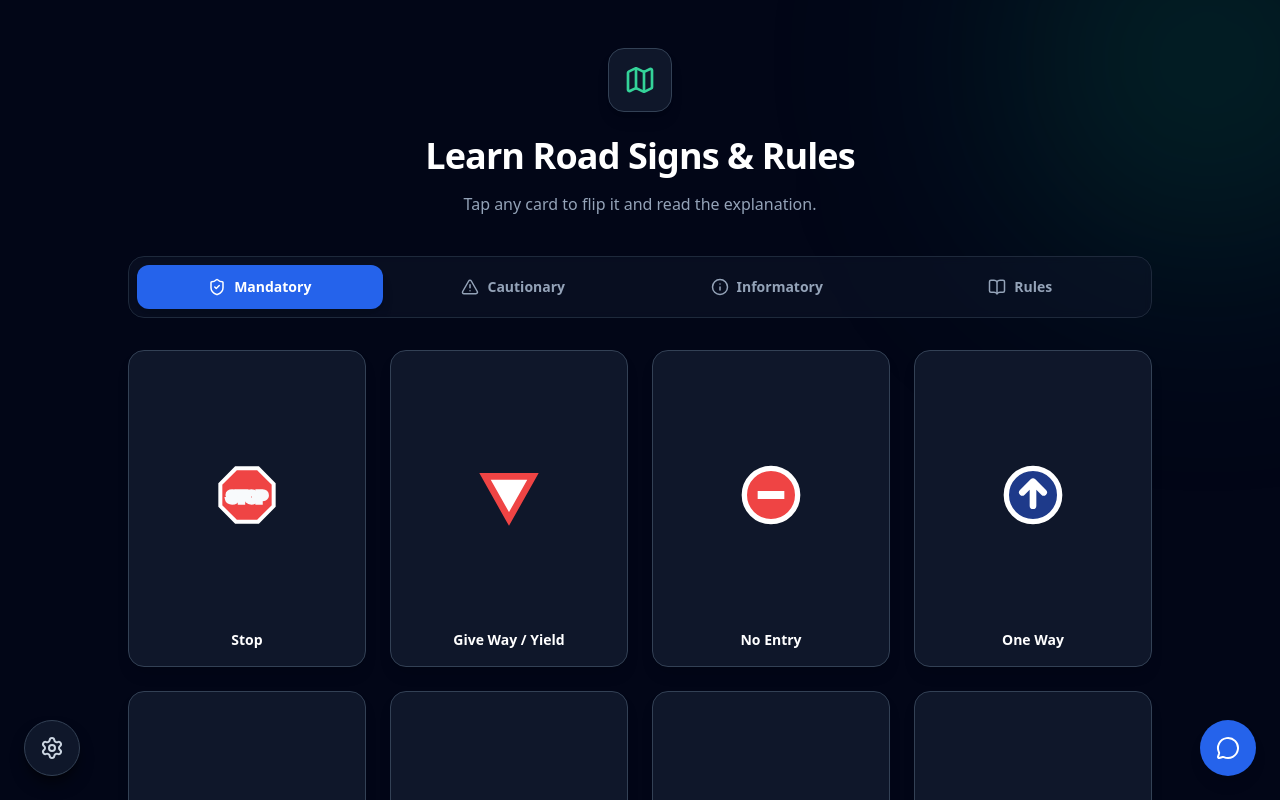
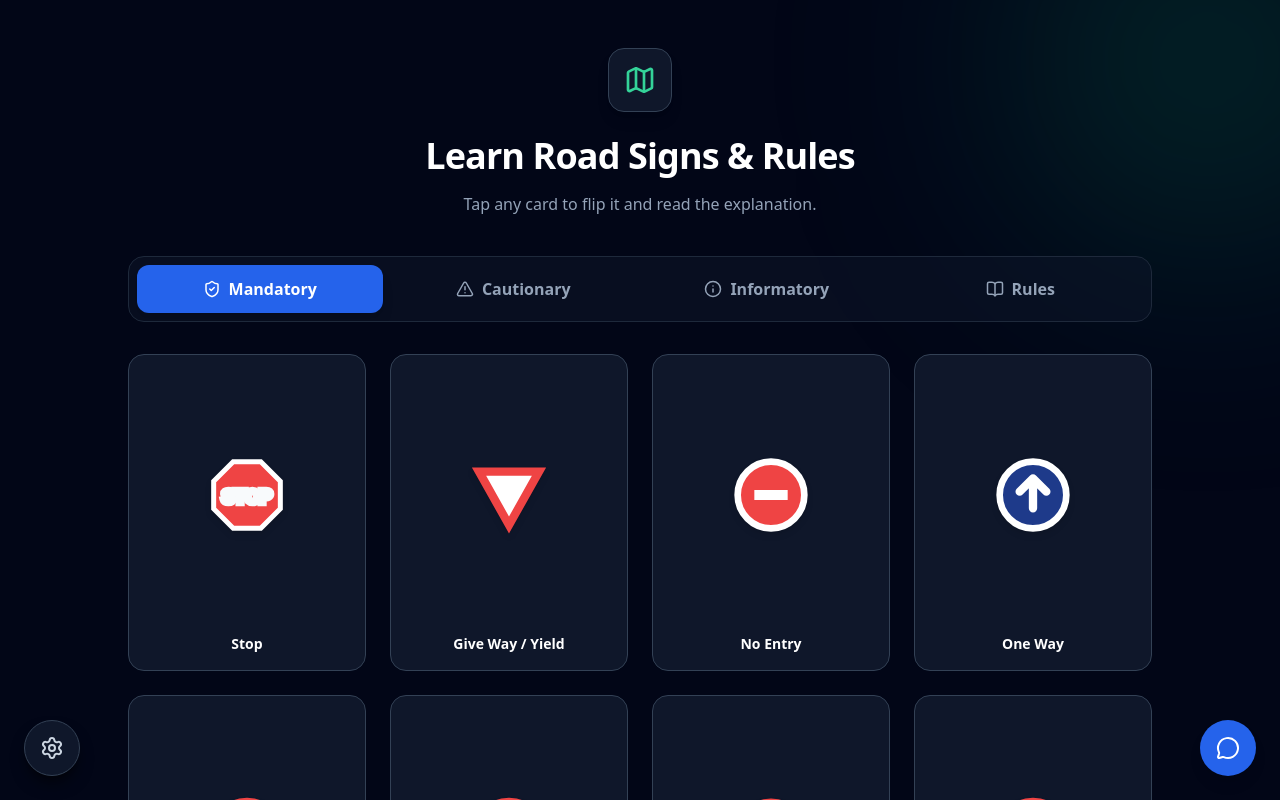
Before and after one commit to xAvirajx/Licence-Saathi, a React (Vite) app: page /learn in a window 1280 px wide. Shown: the top 800 px of the page. Built offline with nearby package versions, Linux system fonts and the light colour scheme.

Commit message:
Fix SVG rendering sizing on Learn.jsx flashcards

```diff
--- a/src/pages/Learn.jsx
+++ b/src/pages/Learn.jsx
@@ -5,7 +5,7 @@ import { motion, AnimatePresence } from 'framer-motion';
 import { Map, Volume2, BookOpen, AlertTriangle, Info, ShieldCheck } from 'lucide-react';
 
 export default function Learn() {
-  const { lang, readAloud } = useContext(AppContext); // Pull readAloud from AppContext
+  const { lang } = useContext(AppContext);
   const [activeTab, setActiveTab] = useState('mandatory');
   const [flippedCards, setFlippedCards] = useState({});
   const [hasVoiceSupport, setHasVoiceSupport] = useState(false);
@@ -31,7 +31,7 @@ export default function Learn() {
 
   const handleListen = (e, text) => {
     e.stopPropagation();
-    if (!window.speechSynthesis || !readAloud) return;
+    if (!window.speechSynthesis) return;
     window.speechSynthesis.cancel();
 
     const utterance = new SpeechSynthesisUtterance(text);
@@ -62,19 +62,35 @@ export default function Learn() {
   const rulesOfTheRoad = [
     {
       title: { en: "Keep Left", hi: "बाईं ओर चलें", gu: "હંમેશા ડાબી બાજુ ચાલો" },
-      desc: { en: "Always drive on the left side of the road and let traffic pass on your right.", hi: "हमेशा सड़क के बाईं ओर गाड़ी चलाएं और यातायात को अपने दाईं ओर से गुजरने दें।", gu: "હંમેશા રસ્તાની ડાબી બાજુ વાહન ચલાવો જેથી સામેથી આવતા વાહનો નીકળી શકે." }
+      desc: {
+        en: "Always drive on the left side of the road and let traffic pass on your right.",
+        hi: "हमेशा सड़क के बाईं ओर गाड़ी चलाएं और यातायात को अपने दाईं ओर से गुजरने दें।",
+        gu: "હંમેશા રસ્તાની ડાબી બાજુ વાહન ચલાવો જેથી જે સામેથી આવતા વાહનો નીકળી શકે."
+      }
     },
     {
       title: { en: "Overtaking", hi: "ओवरटेकिंग", gu: "ઓવરટેકિંગ નિયમ" },
-      desc: { en: "Overtake only from the right side. Never overtake on curves or bridges.", hi: "केवल दाईं ओर से ओवरटेक करें। मोड़ या पुल पर कभी भी ओवरटेक न करें।", gu: "હંમેશા વાહનની જમણી બાજુથી ઓવરટેક કરો. વળાંક કે પુલ પર ક્યારેય ઓવરટેક ન કરો." }
+      desc: {
+        en: "Overtake only from the right side. Never overtake on curves or bridges.",
+        hi: "केवल दाईं ओर से ओवरटेक करें। मोड़ या पुल पर कभी भी ओवरटेक न करें।",
+        gu: "હંમેશા વાહનની જમણી બાજુથી ઓવરટેક કરો. વળાંક કે પુલ પર ક્યારેય ઓવરટેક ન કરો."
+      }
     },
     {
       title: { en: "Intersections", hi: "चौराहे", gu: "ચોક કે ટ્રાફિક જંકશન" },
-      desc: { en: "Slow down at intersections and give way to traffic on the right.", hi: "चौराहों पर गति कम करें और दाईं ओर के यातायात को रास्ता दें।", gu: "ચોક પર વાહનની ઝડપધીમી કરો અને જમણી બાજુના ટ્રાફિકને જવા દો." }
+      desc: {
+        en: "Slow down at intersections and give way to traffic on the right.",
+        hi: "चौराहों पर गति कम करें और दाईं ओर के यातायात को रास्ता दें।",
+        gu: "ચોક પર વાહનની ઝડપ ધીમી કરો અને જમણી બાજુના ટ્રાફિકને જવા દો."
+      }
     },
     {
       title: { en: "Emergency Vehicles", hi: "आपातकालीन वाहन", gu: "કટોકટી વાહનો" },
-      desc: { en: "Always pull over to the left to allow ambulances and fire engines to pass.", hi: "आपको हमेशा बाईं ओर खींचना चाहिए और आपातकालीन वाहनों को मुफ्त मार्ग देना चाहिए।", gu: "એમ્બ્યુલન્સ અને ફાયર બ્રિગેડ જેવા વાહનો માટે હંમેશા સાઈડ આપો." }
+      desc: {
+        en: "Always pull over to the left to allow ambulances and fire engines to pass.",
+        hi: "आपको हमेशा बाईं ओर खींचना चाहिए और आपातकालीन वाहनों को रास्ता देना चाहिए।",
+        gu: "એમ્બ્યુલન્સ અને ફાયર એન્જિનને પસાર થવા દેવા માટે હંમેશા ડાબી બાજુ વાહન ચલાવો."
+      }
     }
   ];
 
@@ -83,7 +99,6 @@ export default function Learn() {
       <div className="absolute top-[-10%] right-[-10%] w-[400px] h-[400px] bg-emerald-600/20 rounded-full blur-[120px] pointer-events-none"></div>
 
       <div className="max-w-5xl mx-auto w-full relative z-10">
-
         <div className="text-center mb-10">
           <div className="inline-flex items-center justify-center w-16 h-16 bg-slate-900 border border-slate-700 rounded-2xl mb-6 shadow-lg">
             <Map className="text-emerald-400" size={32} />
@@ -92,16 +107,16 @@ export default function Learn() {
             {lang === 'en' ? 'Learn Road Signs & Rules' : lang === 'hi' ? 'सड़क संकेत और नियम सीखें' : 'રોડ સાઇન્સ અને નિયમો શીખો'}
           </h1>
           <p className="text-slate-400">
-            {lang === 'en' ? 'Tap any card to flip it and read the explanation.' : lang === 'hi' ? 'इसे पलटने और स्पष्टीकरण पढ़ने के लिए किसी भी कार्ड पर टैप करें।' : 'વિગતો વાંચવા અને કાર્ડ ફ્લિપ કરવા માટે ટેપ કરો.'}
+            {lang === 'en' ? 'Tap any card to flip it and read the explanation.' : lang === 'hi' ? 'इसे पलटने और स्पष्टीकरण पढ़ने के लिए किसी भी कार्ड पर टैप करें।' : 'વિગતો વાંચવા માટે કાર્ડ પર ટેપ કરો.'}
           </p>
         </div>
 
-        <div className="flex overflow-x-auto no-scrollbar gap-2 mb-8 bg-slate-900/50 p-2 rounded-2xl border border-slate-800 backdrop-blur-sm">
+        <div className="flex overflow-x-auto no-scrollbar gap-2 mb-8 bg-slate-900/50 p-2 rounded-2xl border border-slate-800">
           {tabs.map(tab => (
             <button
               key={tab.id}
               onClick={() => setActiveTab(tab.id)}
-              className={`flex-1 min-w-[110px] flex items-center justify-center gap-2 py-3 px-3 rounded-xl font-bold text-xs sm:text-sm transition-all ${
+              className={`flex-1 min-w-[110px] flex items-center justify-center gap-2 py-3 px-3 rounded-xl font-bold transition-all ${
                 activeTab === tab.id
                   ? 'bg-blue-600 text-white shadow-lg'
                   : 'text-slate-400 hover:text-slate-200 hover:bg-slate-800'
@@ -123,12 +138,11 @@ export default function Learn() {
             {activeTab === 'rules' ? (
               <div className="grid grid-cols-1 md:grid-cols-2 gap-6">
                 {rulesOfTheRoad.map((rule, idx) => (
-                  <div key={idx} className="bg-slate-900/50 backdrop-blur-md border border-slate-800 rounded-3xl p-6 shadow-xl relative">
-                    {/* FIXED: Check both hasVoiceSupport AND readAloud global state */}
-                    {hasVoiceSupport && readAloud && (
+                  <div key={idx} className="relative bg-slate-900/50 backdrop-blur-md border border-slate-800 rounded-3xl p-6 shadow-xl">
+                    {hasVoiceSupport && (
                       <button
                         onClick={(e) => handleListen(e, `${rule.title[lang] || rule.title.en}. ${rule.desc[lang] || rule.desc.en}`)}
-                        className="absolute top-6 right-6 w-10 h-10 bg-slate-800 text-blue-400 rounded-full flex items-center justify-center hover:bg-slate-700 transition"
+                        className="absolute top-6 right-6 w-10 h-10 bg-slate-800 text-blue-400 hover:text-white rounded-full flex items-center justify-center transition"
                       >
                         <Volume2 size={18} />
                       </button>
@@ -155,30 +169,32 @@ export default function Learn() {
                         initial={false}
                         animate={{ rotateY: flippedCards[sign.id] ? 180 : 0 }}
                       >
+                        {/* Front of Card */}
                         <div
-                          className="absolute w-full h-full bg-slate-900 border border-slate-700 rounded-2xl p-4 flex flex-col items-center justify-between shadow-lg hover:border-slate-500 transition-colors"
+                          className="absolute w-full h-full bg-slate-900 border border-slate-700 rounded-2xl p-4 flex flex-col"
                           style={{ backfaceVisibility: 'hidden' }}
                         >
-                          <div className="flex-1 w-full flex items-center justify-center p-2">
+                          {/* COLOR AND SIZE FIX APPLIED HERE */}
+                          <div className="flex-1 flex items-center justify-center p-2 drop-shadow-md [&>svg]:w-20 [&>svg]:h-20">
                             {sign.icon}
                           </div>
-                          <h4 className="text-center font-bold text-white text-xs sm:text-sm mt-2 line-clamp-2">
+                          <h4 className="text-center font-bold text-white text-xs sm:text-sm mt-4">
                             {localized.name}
                           </h4>
                         </div>
 
+                        {/* Back of Card */}
                         <div
-                          className="absolute w-full h-full bg-blue-900/40 border border-blue-500/50 rounded-2xl p-4 flex flex-col items-center justify-center shadow-lg"
+                          className="absolute w-full h-full bg-blue-900/40 border border-blue-500/50 rounded-2xl p-4 flex flex-col items-center justify-center"
                           style={{ backfaceVisibility: 'hidden', transform: 'rotateY(180deg)' }}
                         >
                           <p className="text-center text-xs sm:text-sm text-blue-100 font-medium leading-relaxed mb-4">
                             {localized.desc}
                           </p>
-                          {/* FIXED: Check both hasVoiceSupport AND readAloud global state */}
-                          {hasVoiceSupport && readAloud && (
+                          {hasVoiceSupport && (
                             <button
                               onClick={(e) => handleListen(e, localized.desc)}
-                              className="w-10 h-10 bg-blue-600 text-white rounded-full flex items-center justify-center shadow-md hover:bg-blue-500 transition-colors"
+                              className="w-10 h-10 bg-blue-600 hover:bg-blue-500 text-white rounded-full flex items-center justify-center transition"
                             >
                               <Volume2 size={18} />
                             </button>
@@ -192,7 +208,6 @@ export default function Learn() {
             )}
           </motion.div>
         </AnimatePresence>
-
       </div>
     </div>
   );
```
